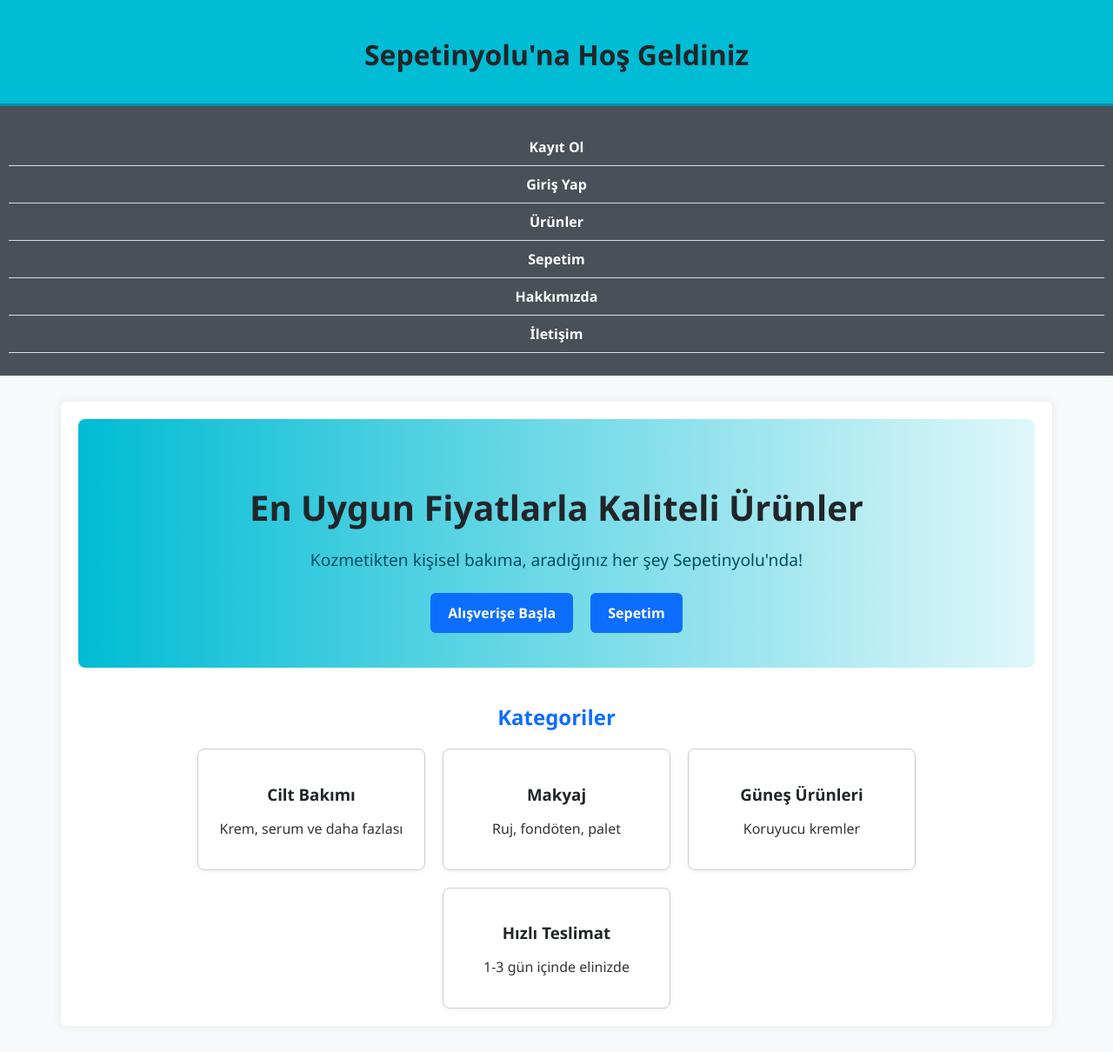
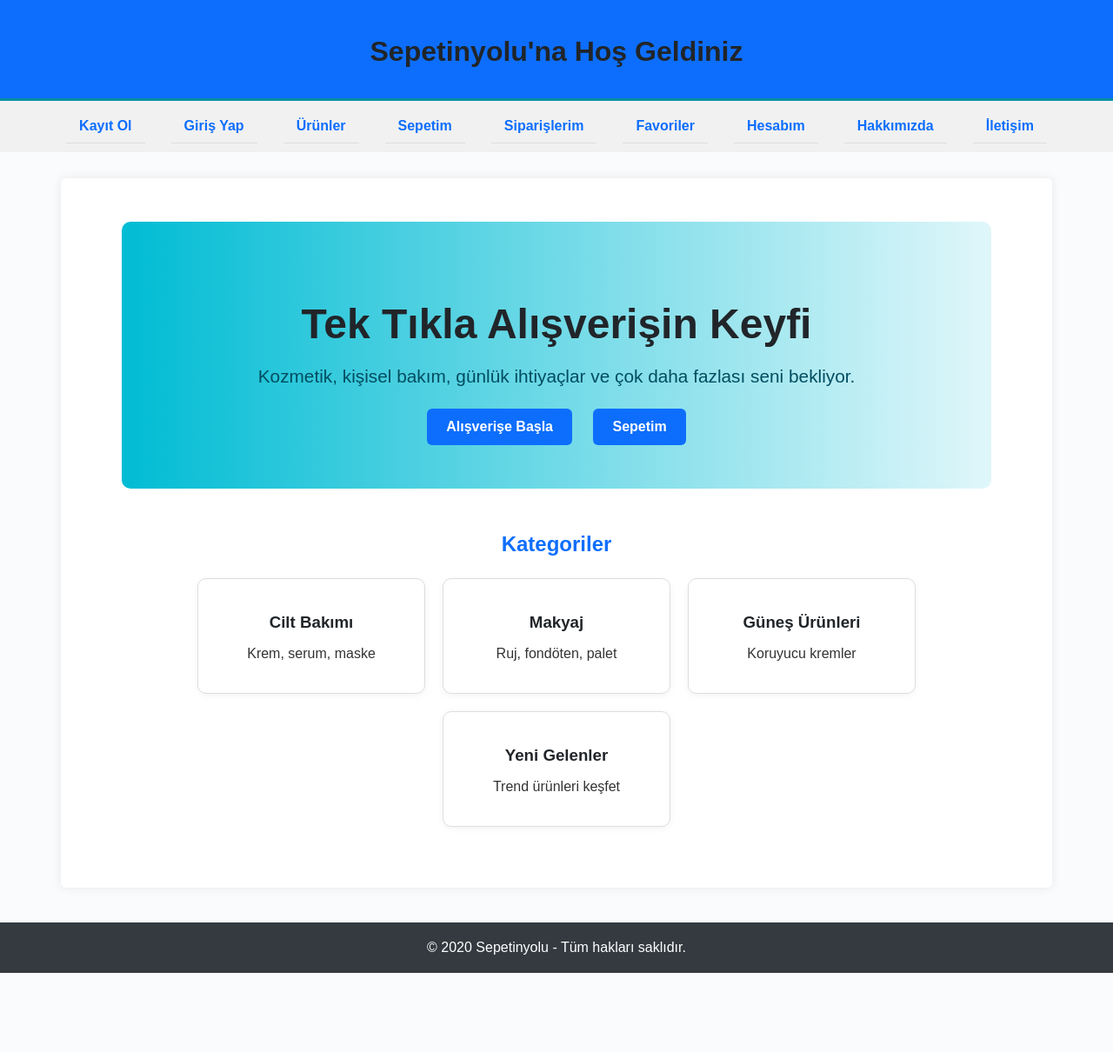
Before and after one commit to Algan65/Sepetinyolu, a Flask app: template templates/index.html in a window 1280 px wide. Shown: the whole page at 87% size. After the commit the page ends 1119 px from the top, so only its background shows below. Run offline with Flask 3, Linux system fonts and the light colour scheme; the template is opened without the code that fills it: most values are stand-ins (such as "Sample title", 1, 10 or a date in 2020).

Commit message:
Update index.html

```diff
--- a/templates/index.html
+++ b/templates/index.html
@@ -3,42 +3,86 @@
 <head>
     <meta charset="UTF-8">
     <meta name="viewport" content="width=device-width, initial-scale=1.0">
-    <title>Sepetinyolu - Anasayfa</title>
+    <title>Sepetinyolu - Evinize Yakın Alışveriş</title>
+    <meta name="description" content="Sepetinyolu: Kozmetik, kişisel bakım ve çok daha fazlası. En uygun fiyatlarla güvenli alışveriş.">
     <link rel="stylesheet" href="{{ url_for('static', filename='style.css') }}">
+    <link rel="icon" href="{{ url_for('static', filename='favicon.ico') }}" type="image/x-icon">
     <style>
+        body {
+            font-family: Arial, sans-serif;
+            background-color: #f9fbfc;
+            margin: 0;
+            padding: 0;
+        }
+
+        header {
+            background-color: #0d6efd;
+            color: white;
+            padding: 20px;
+            text-align: center;
+        }
+
+        nav {
+            background-color: #f1f1f1;
+            padding: 10px 0;
+        }
+
+        nav ul {
+            display: flex;
+            justify-content: center;
+            list-style: none;
+            padding: 0;
+            margin: 0;
+            flex-wrap: wrap;
+        }
+
+        nav ul li {
+            margin: 0 15px;
+        }
+
+        nav ul li a {
+            text-decoration: none;
+            color: #0d6efd;
+            font-weight: bold;
+        }
+
+        nav ul li a:hover {
+            text-decoration: underline;
+        }
+
         .hero {
             text-align: center;
-            padding: 40px 20px;
+            padding: 50px 20px;
             background: linear-gradient(to right, #00bcd4, #e0f7fa);
             color: #003c4d;
-            border-radius: 8px;
-            margin-bottom: 30px;
+            border-radius: 10px;
+            margin: 30px auto;
+            max-width: 960px;
         }
 
         .hero h1 {
-            font-size: 2.5em;
+            font-size: 3em;
             margin-bottom: 10px;
         }
 
         .hero p {
-            font-size: 1.2em;
+            font-size: 1.3em;
             color: #004d60;
         }
 
         .quick-links {
-            display: flex;
-            justify-content: center;
-            gap: 20px;
             margin-top: 25px;
         }
 
         .quick-links a {
             background-color: #0d6efd;
             color: white;
-            padding: 12px 20px;
+            padding: 12px 22px;
             border-radius: 6px;
             text-decoration: none;
             font-weight: bold;
+            margin: 0 10px;
+            display: inline-block;
         }
 
         .quick-links a:hover {
@@ -46,13 +90,14 @@
         }
 
         .categories {
-            margin-top: 40px;
+            margin: 50px auto;
+            max-width: 1000px;
+            text-align: center;
         }
 
         .categories h2 {
-            text-align: center;
             color: #0d6efd;
-            margin-bottom: 20px;
+            margin-bottom: 25px;
         }
 
         .category-grid {
@@ -64,21 +109,31 @@
 
         .category-box {
             background-color: #ffffff;
-            border: 1px solid #ccc;
-            border-radius: 8px;
+            border: 1px solid #ddd;
+            border-radius: 10px;
             padding: 20px;
             width: 220px;
-            text-align: center;
-            box-shadow: 0 2px 6px rgba(0,0,0,0.05);
+            box-shadow: 0 2px 8px rgba(0,0,0,0.05);
+            transition: all 0.3s ease;
         }
 
         .category-box:hover {
             border-color: #0d6efd;
-            box-shadow: 0 4px 12px rgba(13,110,253,0.1);
+            box-shadow: 0 4px 12px rgba(13,110,253,0.15);
+            transform: translateY(-4px);
+        }
+
+        footer {
+            background-color: #343a40;
+            color: white;
+            text-align: center;
+            padding: 20px;
+            margin-top: 40px;
         }
     </style>
 </head>
 <body>
+
     <header>
         <h1>Sepetinyolu'na Hoş Geldiniz</h1>
     </header>
@@ -89,6 +144,9 @@
             <li><a href="{{ url_for('login') }}">Giriş Yap</a></li>
             <li><a href="{{ url_for('product') }}">Ürünler</a></li>
             <li><a href="{{ url_for('cart') }}">Sepetim</a></li>
+            <li><a href="{{ url_for('orders_view') }}">Siparişlerim</a></li>
+            <li><a href="#">Favoriler</a></li>
+            <li><a href="#">Hesabım</a></li>
             <li><a href="{{ url_for('about') }}">Hakkımızda</a></li>
             <li><a href="{{ url_for('contact') }}">İletişim</a></li>
         </ul>
@@ -96,8 +154,8 @@
 
     <main class="container">
         <section class="hero">
-            <h1>En Uygun Fiyatlarla Kaliteli Ürünler</h1>
-            <p>Kozmetikten kişisel bakıma, aradığınız her şey Sepetinyolu'nda!</p>
+            <h1>Tek Tıkla Alışverişin Keyfi</h1>
+            <p>Kozmetik, kişisel bakım, günlük ihtiyaçlar ve çok daha fazlası seni bekliyor.</p>
             <div class="quick-links">
                 <a href="{{ url_for('product') }}">Alışverişe Başla</a>
                 <a href="{{ url_for('cart') }}">Sepetim</a>
@@ -109,7 +167,7 @@
             <div class="category-grid">
                 <div class="category-box">
                     <h3>Cilt Bakımı</h3>
-                    <p>Krem, serum ve daha fazlası</p>
+                    <p>Krem, serum, maske</p>
                 </div>
                 <div class="category-box">
                     <h3>Makyaj</h3>
@@ -120,11 +178,16 @@
                     <p>Koruyucu kremler</p>
                 </div>
                 <div class="category-box">
-                    <h3>Hızlı Teslimat</h3>
-                    <p>1-3 gün içinde elinizde</p>
+                    <h3>Yeni Gelenler</h3>
+                    <p>Trend ürünleri keşfet</p>
                 </div>
             </div>
         </section>
     </main>
+
+    <footer>
+        &copy; {{ now().year }} Sepetinyolu - Tüm hakları saklıdır.
+    </footer>
+
 </body>
 </html>
```
